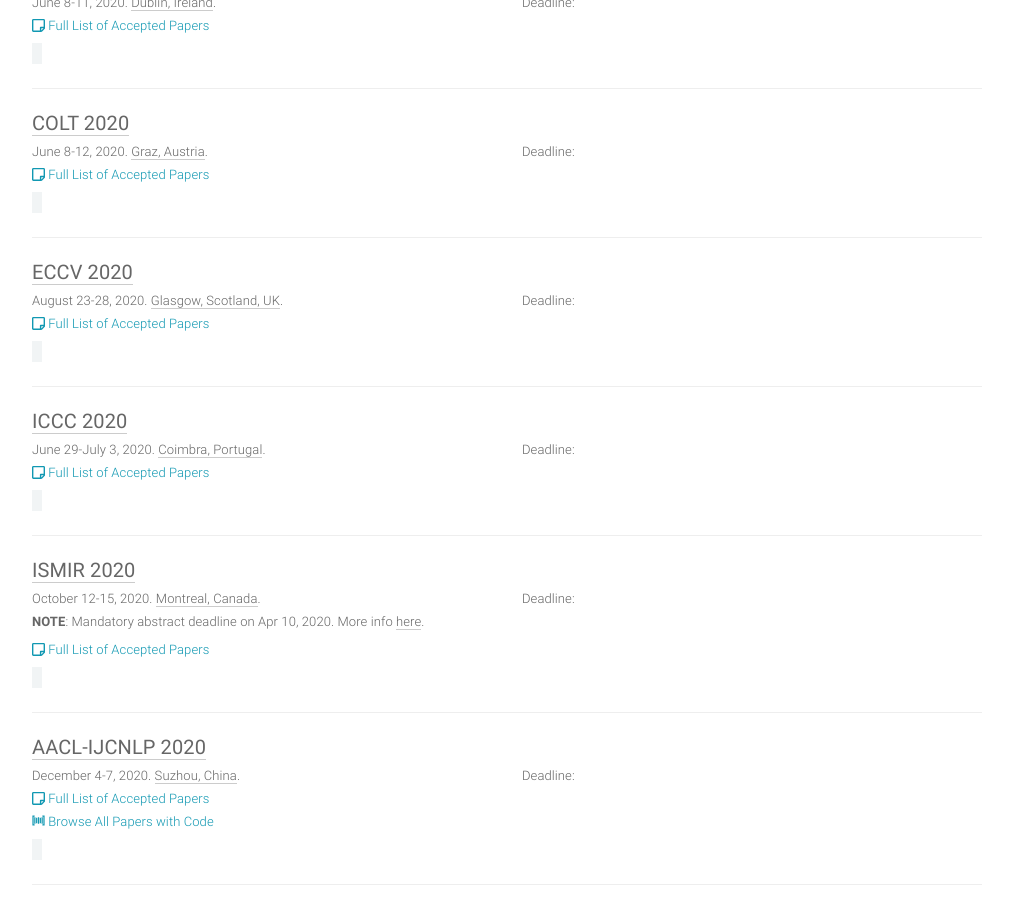
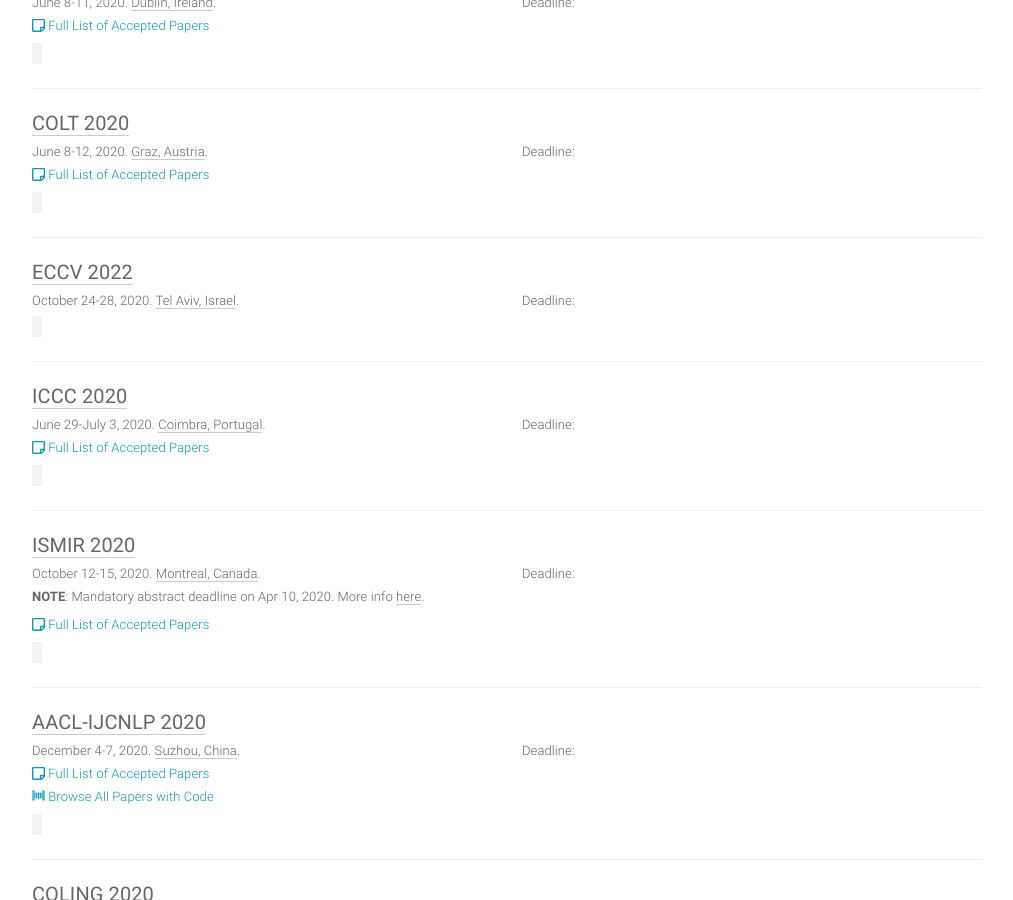
Before and after one commit to paperswithcode/ai-deadlines, a Jekyll site: the page built from index.html, in a window 1280 px wide and 900 px high, scrolled down 1902 px. Shown: the whole window, without its empty margins (133-1146 px from the left). Built offline with Jekyll 4.4.1, drawn with Linux system fonts in a browser that asks for light colours; comment, search, counter and statistics services are not loaded.

```diff
--- a/_data/conferences.yml
+++ b/_data/conferences.yml
@@ -168,15 +168,14 @@
 
 - title: ECCV
   hindex: 135
-  year: 2020
-  id: eccv20
-  link: https://eccv2020.eu
-  deadline: '2020-03-05 23:59:00'
-  timezone: UTC
-  date: August 23-28, 2020
-  place: Glasgow, Scotland, UK
+  year: 2022
+  id: eccv22
+  link: https://eccv2022.ecva.net/
+  deadline: '2022-03-07 21:59:00'
+  timezone: CET
+  date: October 24-28, 2020
+  place: Tel Aviv, Israel
   sub: CV
-  paperslink: https://eccv2020.eu/about-eccv/#
 
 - title: ICCC
   hindex: 22
```
